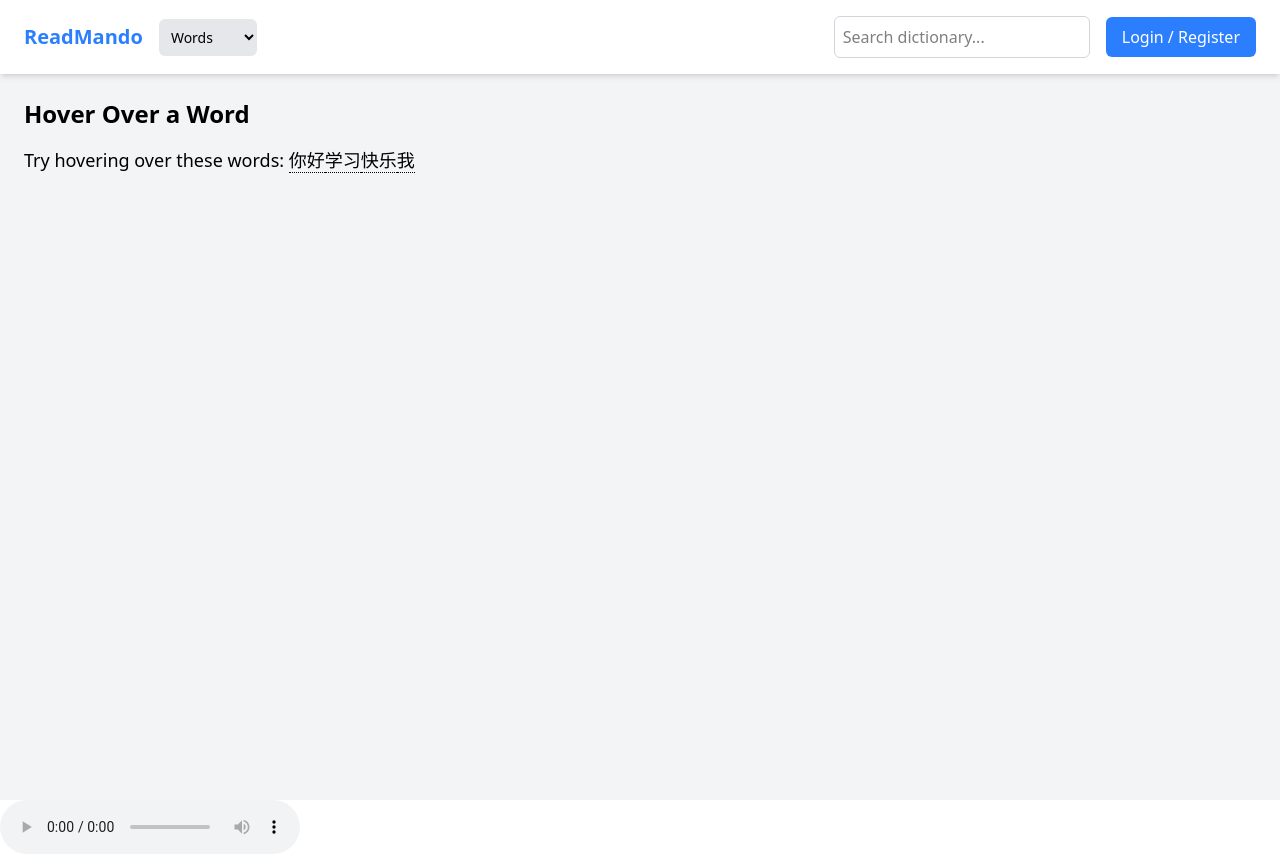
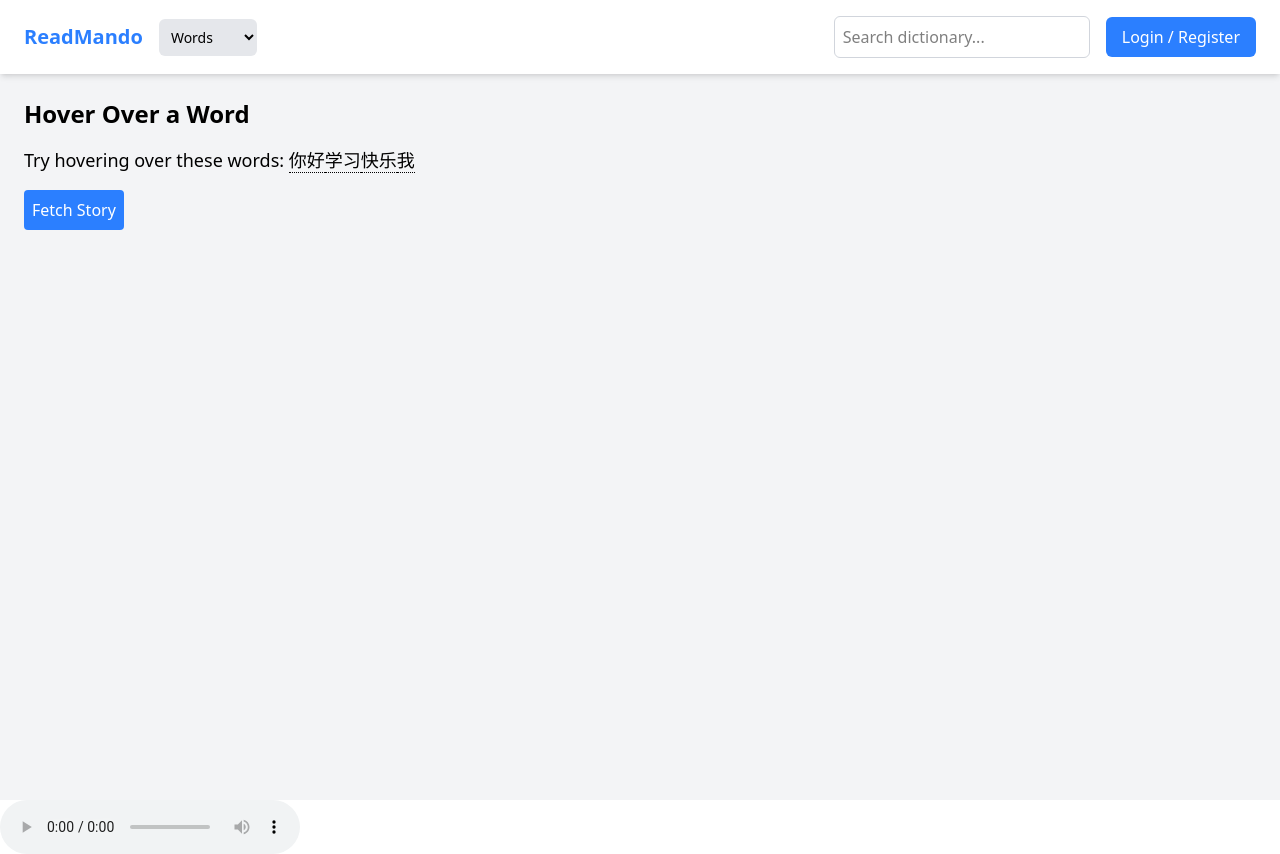
Before and after one commit to getter111/readMando, a React (Vite) app in the folder frontend/my-app/: page /review in a window 1280 px wide. Built offline with nearby package versions, Linux system fonts and the light colour scheme.

Commit message:
testing on hover effect

```diff
--- a/frontend/my-app/src/pages/ReviewPage.jsx
+++ b/frontend/my-app/src/pages/ReviewPage.jsx
@@ -1,8 +1,49 @@
 import WordHover from "../components/WordHover"
 
 
+// export default function ReviewPage() {
+//   const words = ["你好", "学习", "快乐", "我"];
+
+//   return (
+//     <div className="p-6">
+//         <h1 className="text-2xl font-bold mb-4">Hover Over a Word</h1>
+//           <div className="text-lg">
+//               Try hovering over these words:{" "}
+//               {words.map((word, index) => (
+//                 <WordHover key={index} word={word} />
+//               ))}
+//           </div>
+//     </div>
+//   );
+// }
+
+import { useState } from "react";
+import axios from "axios";
+
 export default function ReviewPage() {
   const words = ["你好", "学习", "快乐", "我"];
+  const [segmentedWords, setSegmentedWords] = useState([]);
+  const [loading, setLoading] = useState(false);
+  const [error, setError] = useState(null);
+
+  const fetchStory = async () => {
+    setLoading(true);
+    setError(null); // Reset error state before making the request
+    try {
+      const simpleStory = "这是一个测试故事";
+      const segmentResponse = await axios.post("http://127.0.0.1:8000/segment_story", {
+        content: simpleStory
+      });
+
+      console.log("Segment response:", segmentResponse);
+      setSegmentedWords(segmentResponse.data); // Assuming response.data contains the segmented words
+    } catch (error) {
+      console.error("Error segmenting story:", error.response);
+      setError("Failed to segment the story. Please try again."); // Set error state
+    } finally {
+      setLoading(false);
+    }
+  };
 
   return (
     <div className="p-6">
@@ -13,6 +54,20 @@ export default function ReviewPage() {
           <WordHover key={index} word={word} />
         ))}
       </div>
+      <button
+        className="mt-4 p-2 bg-blue-500 text-white rounded"
+        onClick={fetchStory}
+      >
+        Fetch Story
+      </button>
+      {loading && <p>Loading...</p>}
+      {error && <p className="text-red-500">{error}</p>}
+      {segmentedWords.length > 0 && (
+        <div className="mt-4">
+          <h2 className="text-xl font-bold">Segmented Words:</h2>
+          <p>{segmentedWords.join(", ")}</p> {/* Display segmented words */}
+        </div>
+      )}
     </div>
   );
 }
```
Lines whose indentation alone changed are shown as unchanged.
